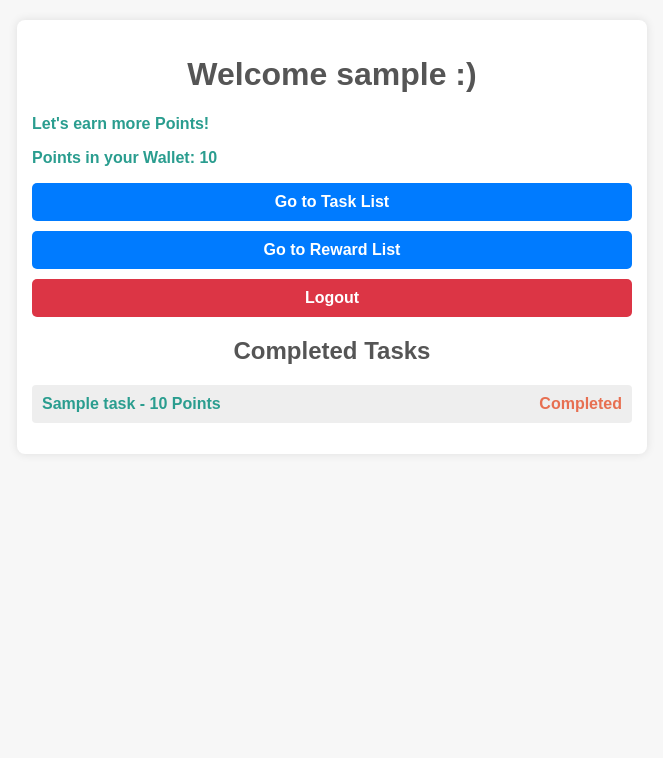
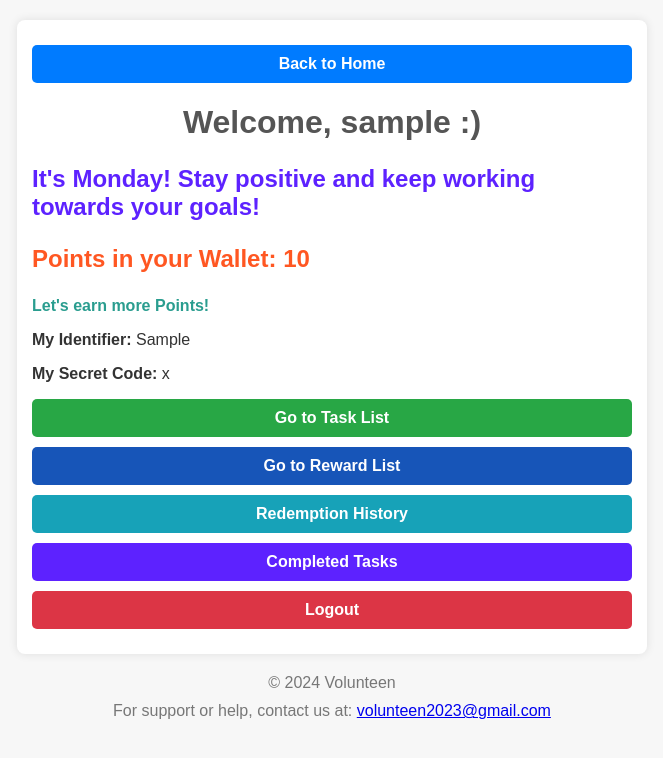
Before and after one commit to Ahmad-danaf/Volunteen, a Django app: page /child/ in a window 1280 px wide. Shown: the top 758 px of the page, without its empty margins (308-971 px from the left). Run offline with Django 5.2, Linux system fonts and the light colour scheme; a user stored in the database is signed in; tables that the repository leaves empty hold one stand-in row (values such as "Sample post").

Commit message:
after improves - Adam

```diff
--- a/Volunteen/teenApp/templates/base.html
+++ b/Volunteen/teenApp/templates/base.html
@@ -16,6 +16,11 @@
     {% block content %}
     {% endblock %}
 
+    <!-- Footer with logo -->
+    <footer class="text-center mt-4">
+        <p>&copy; 2024 Volunteen</p>
+    </footer>
+
     <!-- Include jQuery and Bootstrap JS from CDN -->
     <script src="https://code.jquery.com/jquery-3.4.1.slim.min.js" integrity="sha384-J6qa4849blE2+poT4WnyKhv5vZF5SrPo0Ih7Yd1iqfktj0Uod8GCExl3Og8ifwB6" crossorigin="anonymous"></script>
     <script src="https://cdn.jsdelivr.net/npm/popper.js@1.16.0/dist/umd/popper.min.js" integrity="sha384-Q6E9RHvbIyZFJoft+2mJbHaEWldlvI9IOYy5n3zV9zzTtmI3UksdQRVvoxMfooAo" crossorigin="anonymous"></script>
--- /dev/null
+++ b/Volunteen/teenApp/templates/child_base.html
@@ -0,0 +1,97 @@
+<!DOCTYPE html>
+<html lang="en">
+<head>
+    <meta charset="UTF-8">
+    <meta name="viewport" content="width=device-width, initial-scale=1.0">
+    <title>{% block title %}Child Profile{% endblock %}</title>
+
+    <style>
+        body {
+            font-family: 'Arial', sans-serif;
+            margin: 0;
+            padding: 0;
+            background: #f7f7f7;
+            color: #333;
+        }
+        .container {
+            width: 90%;
+            max-width: 600px;
+            margin: 20px auto;
+            padding: 15px;
+            background: white;
+            border-radius: 8px;
+            box-shadow: 0 0 10px rgba(0, 0, 0, 0.1);
+        }
+        h1, h2 {
+            color: #555;
+            text-align: center;
+        }
+        ul {
+            list-style: none;
+            padding: 0;
+        }
+        ul li {
+            background: #eee;
+            margin-bottom: 8px;
+            padding: 10px;
+            border-radius: 4px;
+        }
+        .points {
+            font-weight: bold;
+            color: #2a9d8f;
+        }
+        .status {
+            float: right;
+            font-weight: bold;
+            color: #e76f51;
+        }
+        .clear {
+            clear: both;
+        }
+        .button {
+            display: block;
+            padding: 10px;
+            margin: 10px 0;
+            border-radius: 5px;
+            color: white;
+            background-color: #007bff;
+            text-decoration: none;
+            font-weight: bold;
+            text-align: center;
+        }
+        .button:hover {
+            background-color: #0056b3;
+        }
+        .button-logout {
+            background-color: #dc3545; /* Bootstrap's danger color */
+        }
+        .button-logout:hover {
+            background-color: #c82333;
+        }
+        footer {
+            text-align: center;
+            margin-top: 20px;
+            color: #777;
+        }
+        .support-email {
+            margin-top: 10px;
+        }
+    </style>
+</head>
+<body>
+    <div class="container">
+        <!-- Back to Home Button -->
+        <a href="{% url 'home_redirect' %}" class="button">Back to Home</a>
+
+        {% block content %}{% endblock %}
+    </div>
+
+    <!-- Footer with centered logo and support email -->
+    <footer>
+        &copy; 2024 Volunteen
+        <div class="support-email">
+            For support or help, contact us at: <a href="mailto:volunteen2023@gmail.com">volunteen2023@gmail.com</a>
+        </div>
+    </footer>
+</body>
+</html>
--- a/Volunteen/teenApp/templates/child_home.html
+++ b/Volunteen/teenApp/templates/child_home.html
@@ -1,102 +1,20 @@
-<!DOCTYPE html>
-<html lang="en">
-<head>
-    <meta charset="UTF-8">
-    <meta name="viewport" content="width=device-width, initial-scale=1.0">
+{% extends 'child_base.html' %}
 
-    <!-- Page title showing the child's username -->
-    <title>Profile of {{ child.user.username }}</title>
+{% block title %}Profile of {{ child.user.username }}{% endblock %}
 
-    <!-- Internal CSS styling -->
-    <style>
-        body {
-            font-family: 'Arial', sans-serif;
-            margin: 0;
-            padding: 0;
-            background: #f7f7f7;
-            color: #333;
-        }
-        .container {
-            width: 90%;
-            max-width: 600px;
-            margin: 20px auto;
-            padding: 15px;
-            background: white;
-            border-radius: 8px;
-            box-shadow: 0 0 10px rgba(0, 0, 0, 0.1);
-        }
-        h1, h2 {
-            color: #555;
-            text-align: center;
-        }
-        ul {
-            list-style: none;
-            padding: 0;
-        }
-        ul li {
-            background: #eee;
-            margin-bottom: 8px;
-            padding: 10px;
-            border-radius: 4px;
-        }
-        .points {
-            font-weight: bold;
-            color: #2a9d8f;
-        }
-        .status {
-            float: right;
-            font-weight: bold;
-            color: #e76f51;
-        }
-        .clear {
-            clear: both;
-        }
-        .button {
-            display: block;
-            padding: 10px;
-            margin: 10px 0;
-            border-radius: 5px;
-            color: white;
-            background-color: #007bff;
-            text-decoration: none;
-            font-weight: bold;
-            text-align: center;
-        }
-        .button:hover {
-            background-color: #0056b3;
-        }
-        .button-logout {
-            background-color: #dc3545; /* Bootstrap's danger color */
-        }
-        .button-logout:hover {
-            background-color: #c82333;
-        }
-    </style>
-</head>
-<body>
-    <div class="container">
-        <h1>Welcome {{ child.user.username }} :)</h1>
-        <p class="points">Let's earn more Points!</p>
-        <p class="points">Points in your Wallet: {{ child.points }}</p>
+{% block content %}
+<h1>Welcome, {{ child.user.username }} :)</h1>
+<p class="points" style="font-size: 1.5em; color: #5d22ff;">{{ greeting|safe }}</strong></p>
 
-        <!-- Navigation buttons -->
-        <a href="{% url 'list' %}" class="button">Go to Task List</a>
-        <a href="/reward" class="button">Go to Reward List</a>
-        <a href="{% url 'logout_view' %}" class="button button-logout">Logout</a> <!-- Added Logout Button -->
+<p class="points" style="font-size: 1.5em; color: #ff5722;">Points in your Wallet: <strong>{{ child.points }}</strong></p>
+<p class="points">Let's earn more Points!</p>
+<p><strong>My Identifier:</strong> {{ child.identifier }}</p>
+<p><strong>My Secret Code:</strong> {{ child.secret_code }}</p>
 
-        <!-- Completed tasks section -->
-        <h2>Completed Tasks</h2>
-        <ul>
-            {% for task in child.completed_tasks.all %}
-            <li>
-                <span class="points">{{ task.title }} - {{ task.points }} Points</span>
-                <span class="status">Completed</span>
-                <div class="clear"></div>
-            </li>
-            {% empty %}
-            <li>No completed tasks yet.</li>
-            {% endfor %}
-        </ul>
-    </div>
-</body>
-</html>
+<!-- Navigation buttons -->
+<a href="{% url 'list' %}" class="button" style="background-color: #28a745;">Go to Task List</a>
+<a href="/reward" class="button" style="background-color: #1755b8;">Go to Reward List</a>
+<a href="{% url 'redemption_history' %}" class="button" style="background-color: #17a2b8;">Redemption History</a>
+<a href="{% url 'completed_tasks' %}" class="button" style="background-color: #5d22ff;">Completed Tasks</a>
+<a href="{% url 'logout_view' %}" class="button button-logout">Logout</a>
+{% endblock %}
--- a/Volunteen/teenApp/urls.py
+++ b/Volunteen/teenApp/urls.py
@@ -11,4 +11,6 @@ urlpatterns = [
     path('default_home/', views.default_home, name='default_home'),  # Default home page
     path('shop_home/', views.shop_home, name='shop_home'),  # Shop home page
     path('logout/', views.logout_view, name='logout_view'),  # Handle user logout
+    path('redemption-history/', views.redemption_history, name='redemption_history'),
+    path('completed-tasks/', views.completed_tasks, name='completed_tasks'),
 ]
--- a/Volunteen/teenApp/views.py
+++ b/Volunteen/teenApp/views.py
@@ -7,6 +7,7 @@ from django.http import HttpResponse
 from django.contrib.auth import logout
 from .forms import IdentifyChildForm
 from .forms import RedemptionForm
+from datetime import datetime
 
 @login_required
 def logout_view(request):
@@ -31,12 +32,36 @@ def default_home(request):
     # Default home page response
     return HttpResponse("Home")
 
+
 @login_required
 def child_home(request):
     # Child home page view
     child = Child.objects.get(user=request.user)
-    return render(request, 'child_home.html', {'child': child})
 
+    greetings = {
+        0: f"Wishing you a strong start to the week to collect points!",  # Sunday
+        1: f"It's Monday! Stay positive and keep working towards your goals!",
+        2: f"It's Tuesday! Keep pushing forward and make today count!",
+        3: f"It's Wednesday! You're halfway through the week, stay focused!",
+        4: f"It's Thursday! Almost there, finish the week strong!",
+        5: f"Happy Friday! Enjoy your day and make the most out of it!",  # Friday
+        6: f"It's Saturday! Relax and recharge for the upcoming week!",
+    }
+
+    today = datetime.today().weekday()
+    greeting = greetings.get(today, f"Hey {child.user.username}, have a great day!")
+    return render(request, 'child_home.html', {'child': child, 'greeting': greeting})
+
+@login_required
+def redemption_history(request):
+    child = Child.objects.get(user=request.user)
+    redemptions = Redemption.objects.filter(child=child).order_by('-date_redeemed')
+    return render(request, 'redemption_history.html', {'redemptions': redemptions})
+
+@login_required
+def completed_tasks(request):
+    child = Child.objects.get(user=request.user)
+    return render(request, 'completed_tasks.html', {'child': child})
 @login_required
 def mentor_home(request):
     # Mentor home page view
@@ -63,8 +88,14 @@ def mentor_home(request):
 
 @login_required
 def mentor_points_summary(request):
-    # Displays a summary of children's points for mentors
+    # Fetch children and their last three tasks
     children = Child.objects.all().order_by('-points')
+
+    # Annotate each child with their last three completed tasks
+    for child in children:
+        # Update the ordering to use a valid field
+        child.last_three_tasks = child.completed_tasks.filter(completed=True).order_by('-id')[:3]
+
     return render(request, 'mentor_points_summary.html', {'children': children})
 
 def list_view(request):
```
Also changed, not shown: Volunteen/teenApp/templates/completed_tasks.html (added, +29 -0 lines), Volunteen/teenApp/templates/mentor_home.html (+12 -1 lines), Volunteen/teenApp/templates/mentor_points_summary.html (+30 -9 lines), Volunteen/teenApp/templates/redemption_history.html (added, +29 -0 lines), Volunteen/static/images/volunteen_logo.jpeg (added).
